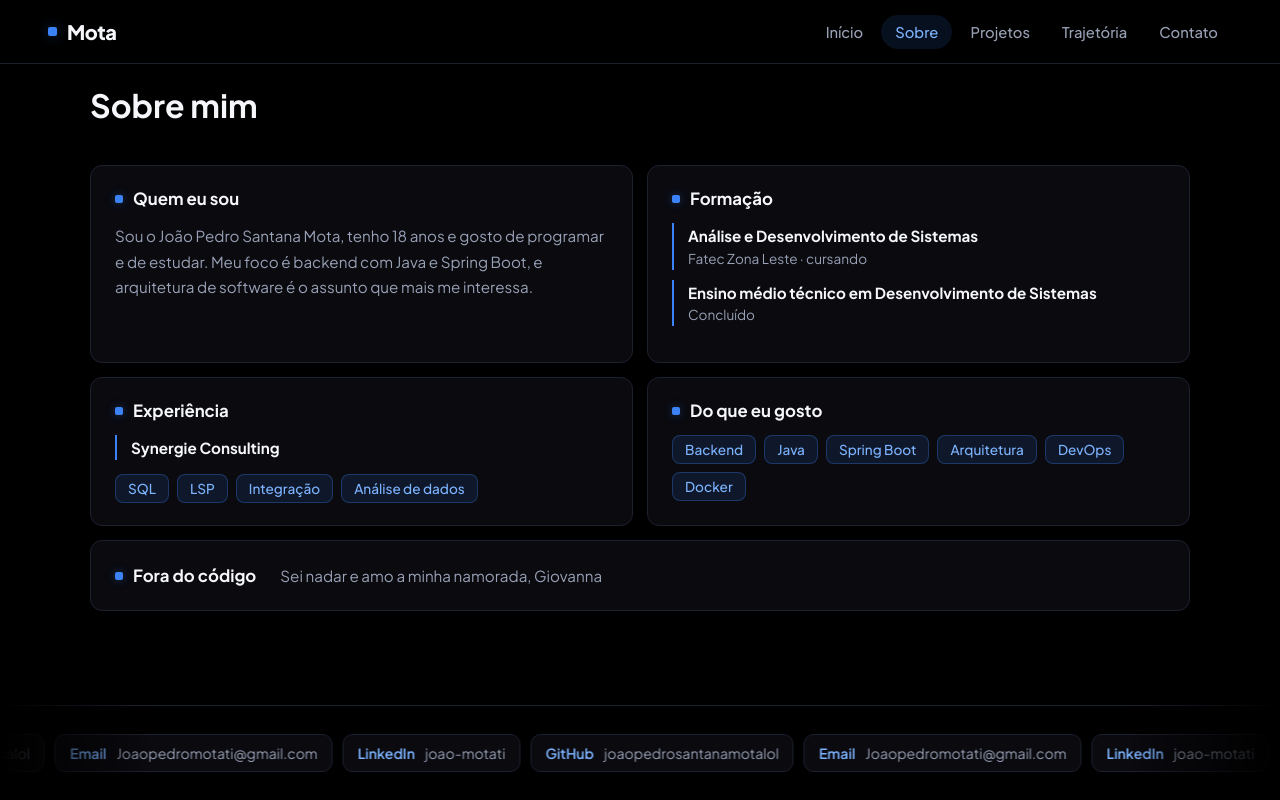
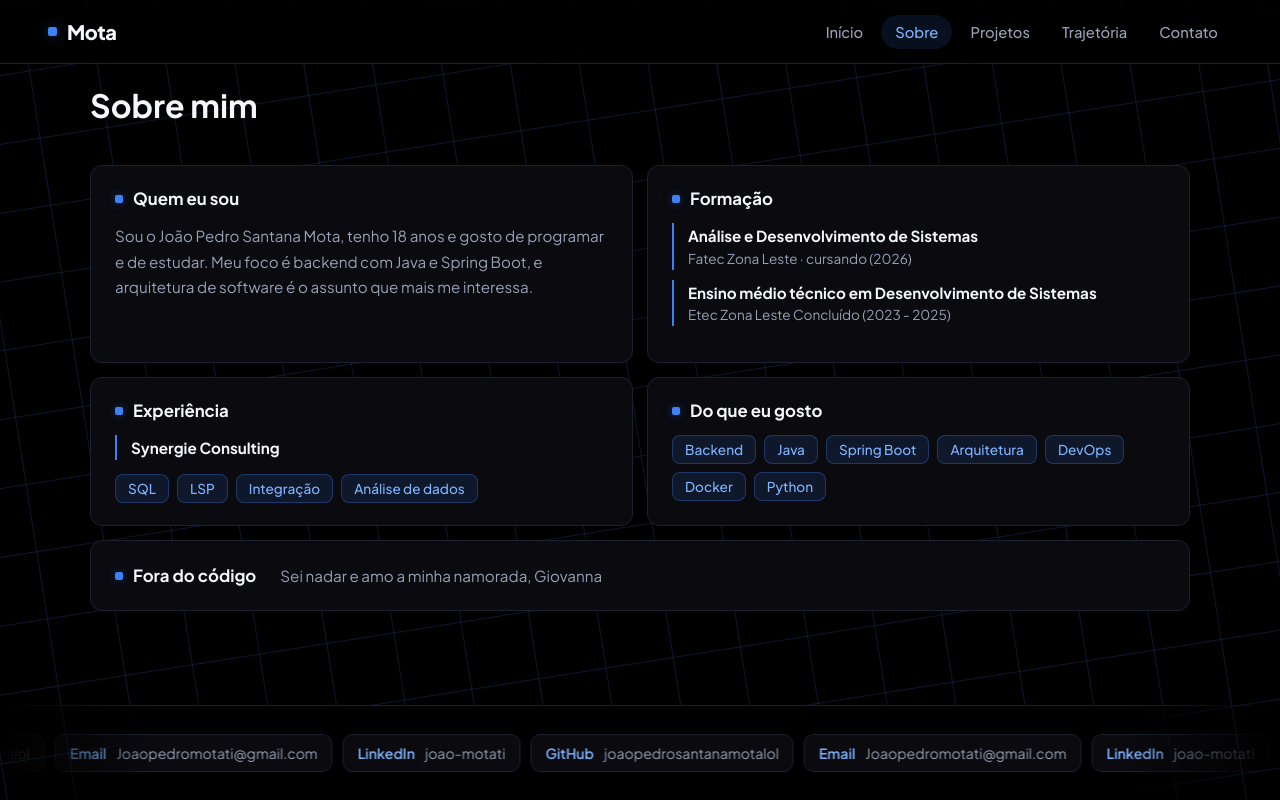
Before and after one commit to joaopedrosantanamotalol/portifolio-mota, a React (Vite) app: page /sobre-mim in a window 1280 px wide. Built offline with nearby package versions, Linux system fonts and the light colour scheme.

Commit message:
add background pattern and project status

```diff
--- a/src/data/projetos.ts
+++ b/src/data/projetos.ts
@@ -12,6 +12,7 @@ export const projetos: Projeto[] = [
   {
     id: 'java-micro-service',
     nome: 'Java Micro Service',
+    status: 'Em desenvolvimento',
     resumo:
       'Microsserviço em Java com Spring Boot. A branch produto reúne o serviço do domínio de produtos, com persistência em banco relacional e camada de segurança.',
     destaques: [
@@ -56,6 +57,7 @@ export const projetos: Projeto[] = [
   {
     id: 'python-audio-task-manager',
     nome: 'Python Audio Task Manager',
+    status: 'Em desenvolvimento',
     resumo:
       'Projeto em Python para gerenciar tarefas por áudio, com transcrição de fala feita localmente e interface de linha de comando.',
     destaques: [
--- a/src/global/global.css
+++ b/src/global/global.css
@@ -39,12 +39,44 @@ html {
 }
 
 body {
+  position: relative;
+
   margin: 0;
   min-height: 100vh;
   background-color: var(--bg);
   color: var(--texto);
   font-family: var(--fonte);
   -webkit-font-smoothing: antialiased;
+}
+
+/* padrão de fundo tipo "jogo da velha" inclinado, bem sutil */
+body::before {
+  content: '';
+
+  position: fixed;
+  inset: -25%;
+
+  background-image:
+    repeating-linear-gradient(
+      0deg,
+      rgba(59, 130, 246, 0.18) 0,
+      rgba(59, 130, 246, 0.18) 1px,
+      transparent 1px,
+      transparent 68px
+    ),
+    repeating-linear-gradient(
+      90deg,
+      rgba(59, 130, 246, 0.18) 0,
+      rgba(59, 130, 246, 0.18) 1px,
+      transparent 1px,
+      transparent 68px
+    );
+
+  transform: rotate(-9deg);
+  transform-origin: center;
+
+  pointer-events: none;
+  z-index: -1;
 }
 
 /* ===== footer sempre colado no fundo da tela ===== */
--- a/src/pages/sobreMim/sobreMim.tsx
+++ b/src/pages/sobreMim/sobreMim.tsx
@@ -1,7 +1,7 @@
 import TextoDigitado from '../../components/animação/texto_digitado/texto_digitado'
 import './sobreMim.css'
 
-const gostos = ['Backend', 'Java', 'Spring Boot', 'Arquitetura', 'DevOps', 'Docker']
+const gostos = ['Backend', 'Java', 'Spring Boot', 'Arquitetura', 'DevOps', 'Docker', 'Python']
 const experiencia = ['SQL', 'LSP', 'Integração', 'Análise de dados']
 
 export default function SobreMim() {
@@ -24,11 +24,11 @@ export default function SobreMim() {
           <ul className="sobre-lista">
             <li>
               <strong>Análise e Desenvolvimento de Sistemas</strong>
-              <span>Fatec Zona Leste · cursando</span>
+              <span>Fatec Zona Leste · cursando (2026)</span>
             </li>
             <li>
               <strong>Ensino médio técnico em Desenvolvimento de Sistemas</strong>
-              <span>Concluído</span>
+              <span>Etec Zona Leste Concluído (2023 - 2025)</span>
             </li>
           </ul>
         </section>
```
